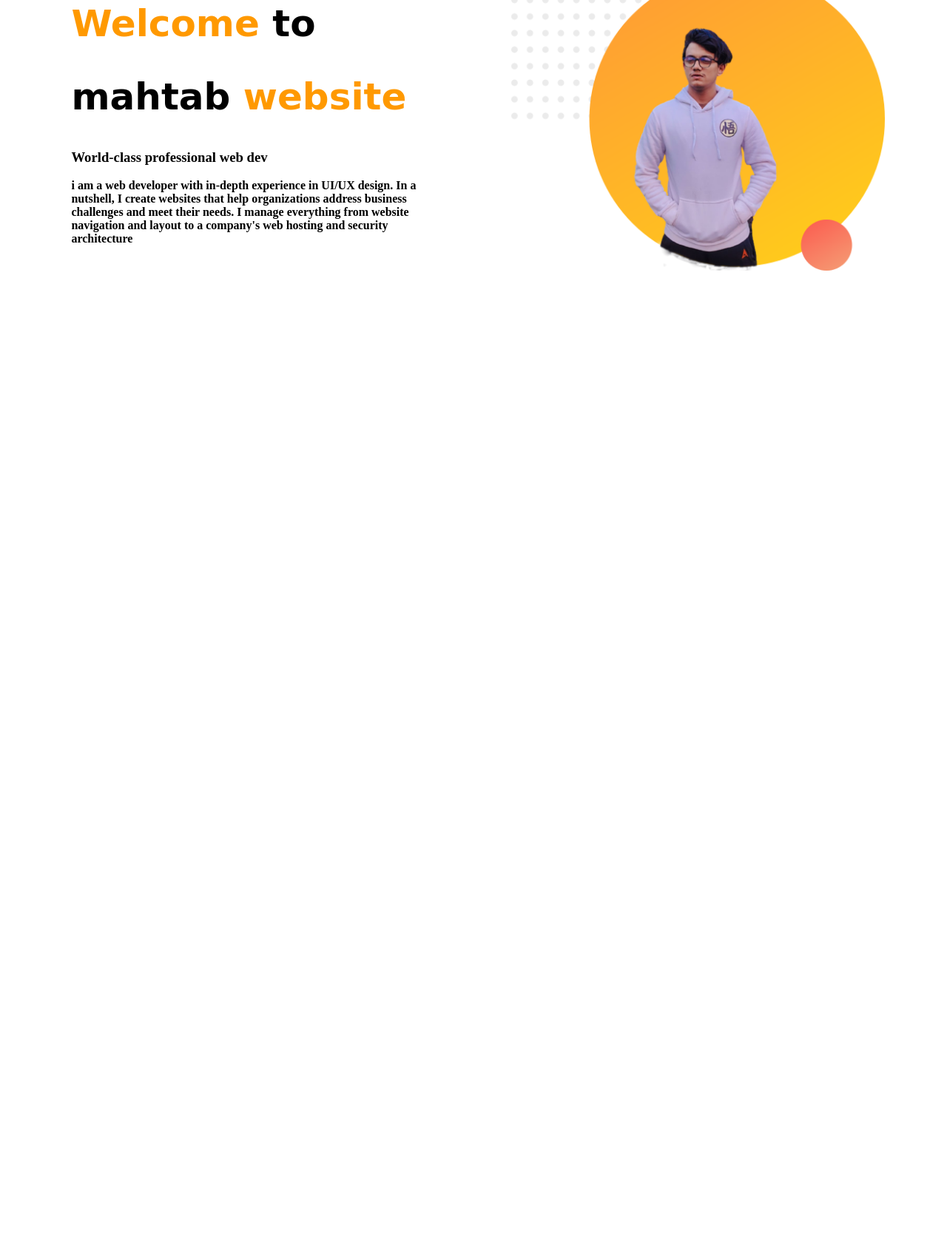
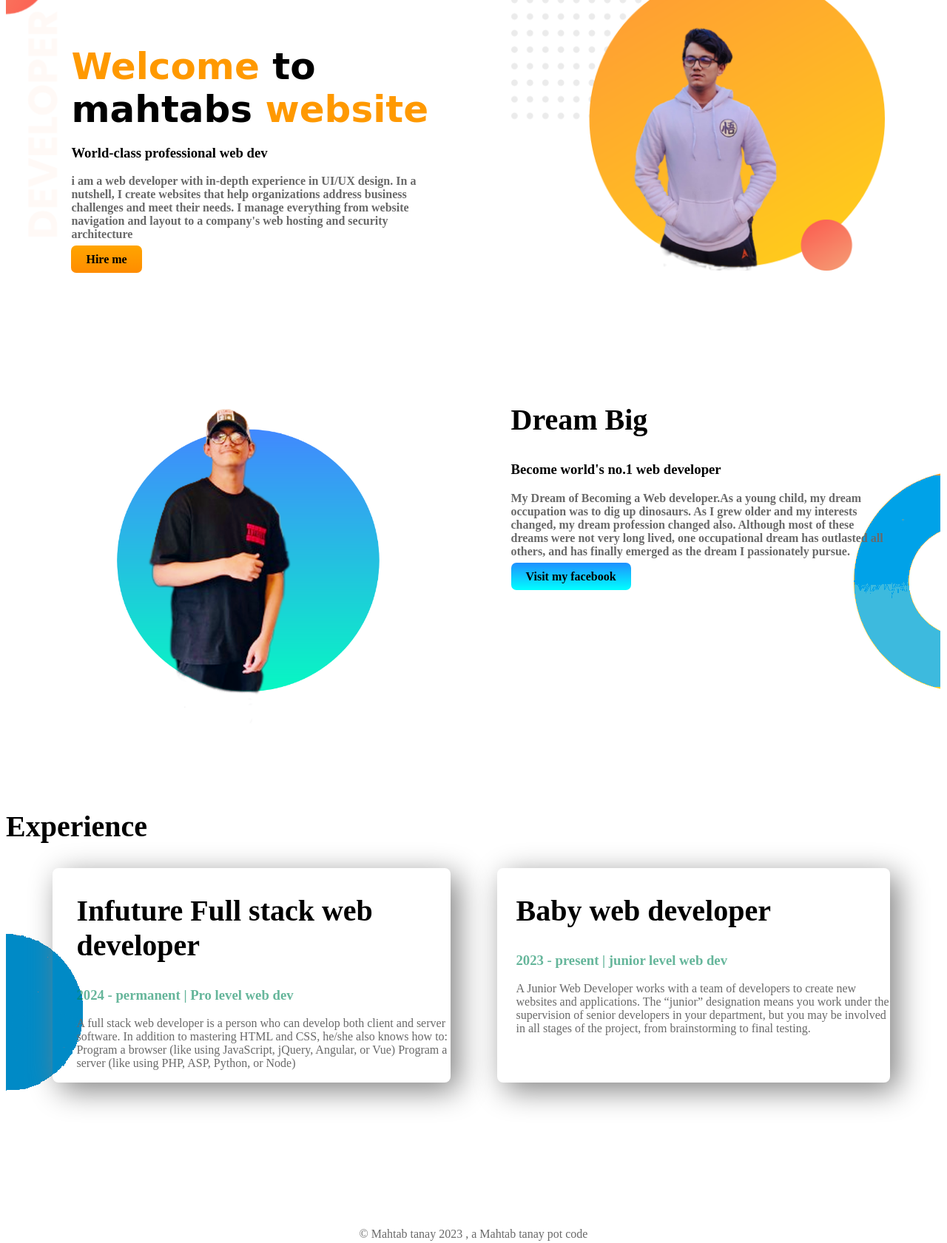
Before and after one commit to MahtabTanay/My-parsonal--web, a plain HTML site: page my web/index.html in a window 1280 px wide. Shown: the part 47-1728 px from the top of the page at 74% size. Before the commit the page ends 800 px from the top, so only its background shows below. Drawn offline with Linux system fonts and the light colour scheme; a web font is replaced by a local one.

Commit message:
exited to fnish my first web

```diff
--- a/my web/index.html
+++ b/my web/index.html
@@ -1,42 +1,102 @@
 <!DOCTYPE html>
 <html lang="en">
   <head>
-    <meta charset="UTF-8">
-    <meta http-equiv="X-UA-Compatible" content="IE=edge">
-    <meta name="viewport" content="width=device-width, initial-scale=1.0">
-   <title>
-        Mahtab Hossain Tonoy
-    </title>
-    <link rel="preconnect" href="https://fonts.googleapis.com">
-    <link rel="preconnect" href="https://fonts.gstatic.com" crossorigin>
-    <link href="https://fonts.googleapis.com/css2?family=Rubik+Iso&display=swap" rel="stylesheet">
-    <link rel="stylesheet" href="style.css">
+    <meta charset="UTF-8" />
+    <meta http-equiv="X-UA-Compatible" content="IE=edge" />
+    <meta name="viewport" content="width=device-width, initial-scale=1.0" />
+    <title>Mahtab Hossain Tonoy</title>
+    <link rel="preconnect" href="https://fonts.googleapis.com" />
+    <link rel="preconnect" href="https://fonts.gstatic.com" crossorigin />
+    <link
+      href="https://fonts.googleapis.com/css2?family=Rubik+Iso&display=swap"
+      rel="stylesheet"
+    />
+    <link rel="stylesheet" href="style.css" />
   </head>
   <body>
-   <section>
-
+    <section class="top-banner">
       <div class="helf-width">
         <h1 class="fornt">
-            <span class="span-hightlite">
-            Welcome
-            </span>
-            to
+          <span class="span-hightlite"> Welcome </span>
+          to<br />
+          mahtabs
+          <span class="my-web"> website </span>
         </h1>
-        <h1 class="fornt">
-            mahtab
-            <span class="my-web"> website
-
-            </span>
-        </h1>
-        <h3>World-class professional web dev        </h3>
-        <P> <b> i am a web developer with in-depth experience in UI/UX design. In a nutshell, I create websites that help organizations address business challenges and meet their needs. I manage everything from website navigation and layout to a company's web hosting and security architecture</b></P>
-
-
+        <h3>World-class professional web dev</h3>
+        <p>
+          <b>
+            i am a web developer with in-depth experience in UI/UX design. In a
+            nutshell, I create websites that help organizations address business
+            challenges and meet their needs. I manage everything from website
+            navigation and layout to a company's web hosting and security
+            architecture</b
+          >
+        </p>
+        <a
+          class="button-1"
+          target="_blank"
+          href="https://www.linkedin.com/in/mahtab-tonoy-7a642a269/"
+          >Hire me
+        </a>
       </div>
       <div class="helf-width">
-        <img src="mahtab img/image 11(1).png" alt="">
+        <img src="mahtab img/image 11(1).png" alt="" />
       </div>
-
     </section>
+    <section class="dream-area">
+      <div class="helf-width">
+        <img src=" mahtab img/image 1-2.png" alt="" />
+      </div>
+      <div class="helf-width">
+        <h2>Dream Big</h2>
+        <h3><b>Become world's no.1 web developer</b></h3>
+        <p>
+          <b>
+            My Dream of Becoming a Web developer.As a young child, my dream
+            occupation was to dig up dinosaurs. As I grew older and my interests
+            changed, my dream profession changed also. Although most of these
+            dreams were not very long lived, one occupational dream has
+            outlasted all others, and has finally emerged as the dream I
+            passionately pursue.</b
+          >
+        </p>
+        <a
+          class="button-2"
+          target="_blank"
+          href="https://ne-np.facebook.com/rastrick.tanay/"
+          >Visit my facebook
+        </a>
+      </div>
+    </section>
+    <section class="experience-site">
+      <h2>Experience</h2>
+      <div id="full-stack" class="helf-width div-box">
+        <h2><b>Infuture</b> Full stack web developer</h2>
+        <h3 class="h3-color">2024 - permanent | Pro level web dev</h3>
+        <p>
+          A full stack web developer is a person who can develop both client and
+          server software. In addition to mastering HTML and CSS, he/she also
+          knows how to: Program a browser (like using JavaScript, jQuery,
+          Angular, or Vue) Program a server (like using PHP, ASP, Python, or
+          Node)
+        </p>
+      </div>
+      <div id="junior-level "  class="helf-width div-box">
+        <h2>Baby web developer</h2>
+        <h3 class=" h3-color">2023 - present | junior level web dev</h3>
+        <p>
+          A Junior Web Developer works with a team of developers to create new
+          websites and applications. The “junior” designation means you work
+          under the supervision of senior developers in your department, but you
+          may be involved in all stages of the project, from brainstorming to
+          final testing.
+        </p>
+      </div>
+    </section>
+    <footer>
+      <p>
+        © Mahtab tanay 2023 , a Mahtab tanay pot code
+      </p>
+    </footer>
   </body>
 </html>
--- a/my web/style.css
+++ b/my web/style.css
@@ -1,26 +1,90 @@
-.fornt{
-    font-family: 'Rubik Iso', cursive;
+.fornt {
+  font-family: "Rubik Iso", cursive;
+  margin: 0%;
+  margin-top: 100px;
 }
-h1{
+h1 {
   font-size: 50px;
 }
-.my-web{
+.my-web {
   color: rgb(255, 153, 0);
-
 }
-.my-name{
+.my-name {
   color: rgb(12, 10, 7);
 }
-.span-hightlite{
+.span-hightlite {
   color: rgb(255, 153, 0);
 }
-.helf-width{
+.helf-width {
   width: 40%;
   float: left;
   margin-left: 5%;
   padding-left: 2%;
-
 }
 .helf-width img {
   width: 100%;
 }
+.top-banner {
+  background-image: url("mahtab img/top-banner.png");
+}
+section {
+  height: 500px;
+  background-repeat: no-repeat;
+  padding-bottom: 50px;
+}
+.button-1 {
+  text-decoration: none;
+  background-image: linear-gradient(orange, darkorange);
+  padding-left: 20px;
+  padding-right: 20px;
+  padding-top: 10px;
+  padding-bottom: 10px;
+  border-radius: 7px;
+  color: black;
+  font-weight: bold;
+}
+h2 {
+  font-size: 40px;
+}
+p {
+  color: dimgray;
+  color: ;
+}
+.button-2 {
+  text-decoration: none;
+  background-image: linear-gradient(DodgerBlue, aqua);
+  padding-left: 20px;
+  padding-right: 20px;
+  padding-top: 10px;
+  padding-bottom: 10px;
+  border-radius: 7px;
+  color: black;
+  font-weight: bold;
+}
+.dream-area {
+  background-image: url("mahtab img/dream-bg blue.png");
+  background-position: right;
+}
+.h3-color {
+  color: rgba(1, 134, 90, 0.603);
+}
+.div-box {
+  border-radius: 8px;
+  box-shadow: 10px 10px 40px gray;
+  height: 58%;
+}
+.experience-site {
+  background-image: url("mahtab img/exp-bg.png");
+  background-position: left;
+}
+#full-stack {
+  border-left: 7px solid;
+  border-image: linear-gradient(orange, darkorange);
+}
+#junior-level {
+  border-left: 7px solid;
+  border-image: linear-gradient(DodgerBlue, aqua);
+}
+footer p {
+  text-align: center;
+}
```
Also changed, not shown: my web/mahtab img/dream-bg blue.png (added), my web/mahtab img/exp-bg.png (added), my web/mahtab img/image 1-2.png (added), my web/mahtab img/top-banner.png (renamed from web pot/developer-portfolio/top-banner.png). Lines whose indentation alone changed are shown as unchanged.
